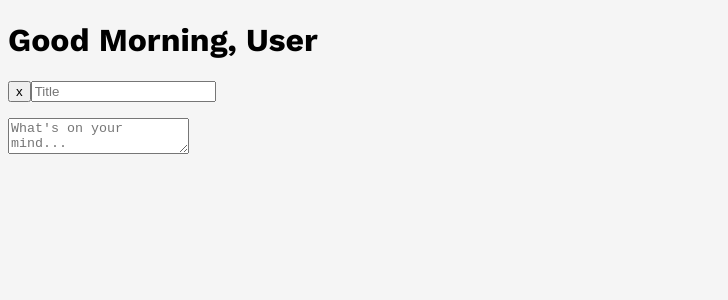
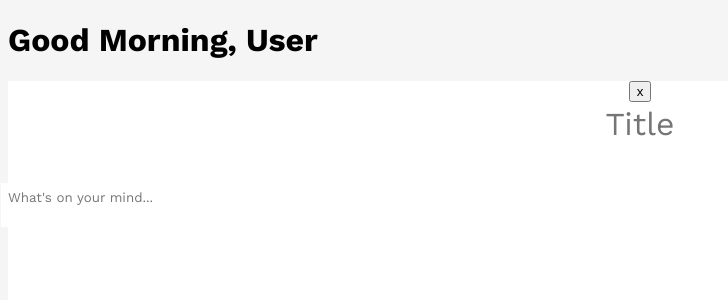
Before and after one commit to theRedKh/thinkbox-notes, a React (Vite) app in the folder client/: page / in a window 1280 px wide. Shown: the top 300 px of the page, without its empty margins (0-728 px from the left). Built offline with nearby package versions, Linux system fonts and the light colour scheme.

Commit message:
noteform basic styling

```diff
--- a/client/src/components/NoteForm/NoteForm.jsx
+++ b/client/src/components/NoteForm/NoteForm.jsx
@@ -5,7 +5,7 @@ export default function NoteForm() {
             <button className={styles.close}> x </button>
             <input placeholder="Title" className={styles.title}/>
             <p className={styles.dateTime}></p>
-            <textarea placeholder="What's on your mind..."></textarea>
+            <textarea className={styles.noteArea} placeholder="What's on your mind..."></textarea>
         </div>
     );
 }
--- a/client/src/components/NoteForm/NoteForm.module.css
+++ b/client/src/components/NoteForm/NoteForm.module.css
@@ -0,0 +1,40 @@
+.container {
+    background-color: hsla(0, 0%, 100%, 1);
+    display: flex;
+    flex-direction: column;
+    align-items: center;
+    max-width: 400dvh;
+    min-height: 80dvh;
+}
+
+.title {
+    outline: none;
+    border: 2px solid transparent;
+    width: 400px;
+    font-family: "Work Sans";
+    font-size: 2rem;
+    text-align: center;
+}
+
+.title:focus::placeholder {
+    opacity: 0;
+    transition: opacity 0.3s ease;
+}
+
+.noteArea {
+    outline: none;
+    border: 2px solid transparent;
+    align-items: center;
+    font-family: "Work Sans";
+    position: relative;
+    padding: 5px;
+    margin: 5px;
+    width: 100%;
+    resize: none;
+    height: fit-content;
+}
+
+.noteArea:focus::placeholder {
+    opacity: 0;
+    transition: opacity 0.3s ease;
+}
```
